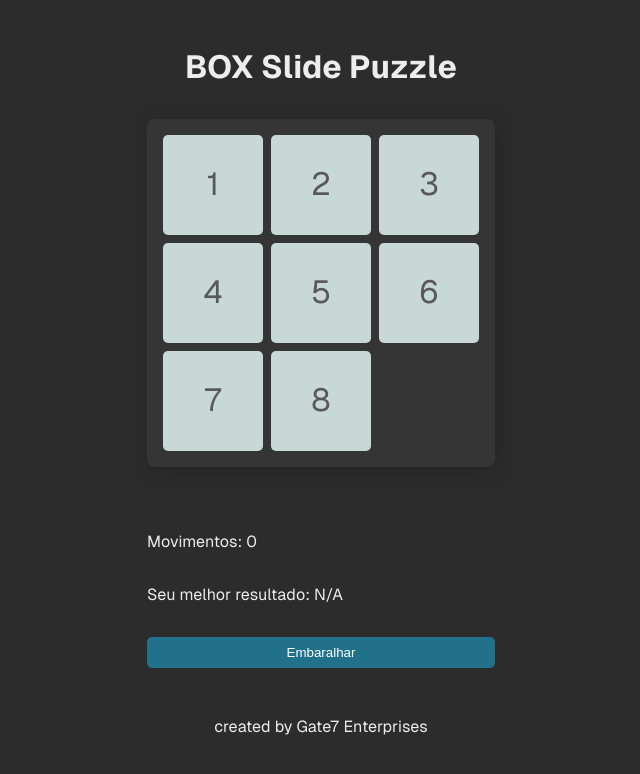
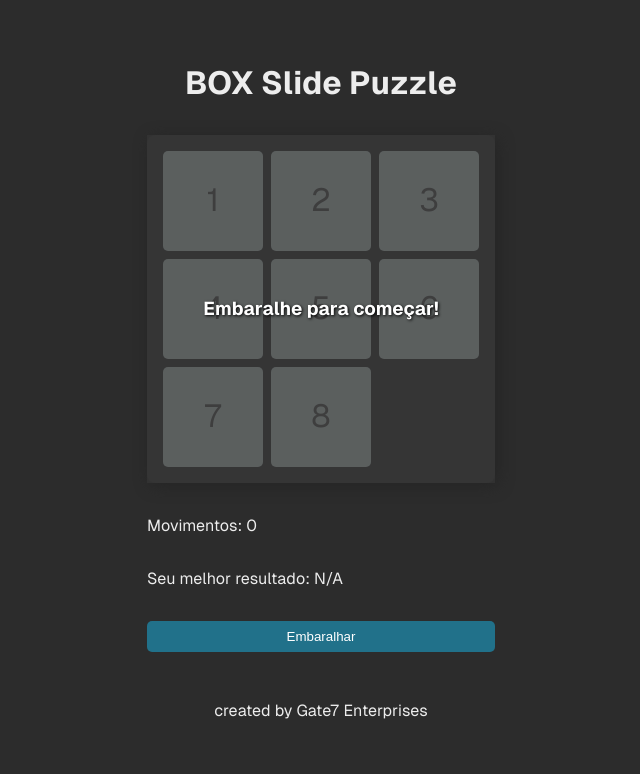
Before and after one commit to gothmate/boxslidepuzzle, a Next.js app: page / in a window 1280 px wide. Shown: the top 774 px of the page, without its empty margins (319-959 px from the left). Built offline with nearby package versions, Linux system fonts and the light colour scheme.

Commit message:
feature(hardStart): - obrigatório embaralhar para iniciar.

```diff
--- a/src/components/GameBox/GameBox.tsx
+++ b/src/components/GameBox/GameBox.tsx
@@ -12,9 +12,9 @@ export default function GameBox() {
   initialTiles.push(null)
 
   const [grid, setGrid] = useState<(number | null)[]>(initialTiles)
-  const [win, setWin] = useState("")
+  const [win, setWin] = useState('Embaralhe para começar!');
   const [movimento, setMovimento] = useState(0)
-  const [winFlag, setWinFlag] = useState("")
+  const [winFlag, setWinFlag] = useState(style.win);
   const [melhorResultado, setMelhorResultado] = useState<number | null>(null)
 
   useEffect(() => {
--- a/src/components/GameBox/page.module.sass
+++ b/src/components/GameBox/page.module.sass
@@ -12,6 +12,7 @@
         display: flex
         text-align: center
         align-items: center
+        justify-content: center
         z-index: 3
         width: 100%
         height: 100%
```
